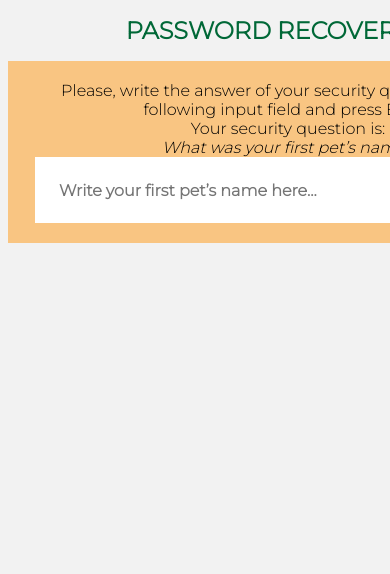
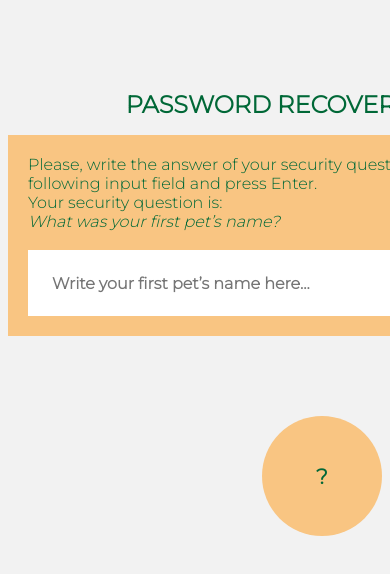
Before and after one commit to Florina84/Florina84.github.io, a plain HTML site: page index.html in a window 390 px wide. Shown: the top 574 px of the page. Drawn offline with Linux system fonts and the light colour scheme.

Commit message:
ultimele modificari

```diff
--- a/index.html
+++ b/index.html
@@ -14,15 +14,19 @@
 <div class="container">
 
     <h1 class="title">PASSWORD RECOVERY</h1>
-    <div class="text">Please, write the answer of your security question into the following input field and press Enter. <br/> Your security question is: <br/> <em>What was your first pet’s name?</em>
-    <input class="input-text" placeholder= "Write your first pet’s name here..." />
+    <div class="text">Please, write the answer of your security question into the following input field and press Enter. <br/> Your security question is: <br/> <em>What was your first pet’s name?</em><br/>
+    <br/><input class="input-text" placeholder= "Write your first pet’s name here..." /> <br/>
 </div>
-   <div class="button-container">
-    <button class="submit-button">?</button>
-   </div>
 
 
 
 </div>
+<div class="button-container">
+       <div></div>
+       <div></div>
+       <div>
+        <button class="submit-button">?</button>
+        </div>
+   </div>
 </body>
 </html>
--- a/style.css
+++ b/style.css
@@ -1,11 +1,13 @@
 body {
     background-color: #F2F2F2;
     text-align: center;
+    margin-top: 90px;
 }
 
 .container {
     width: 520px;
     margin: auto;
+
 
 }
 .title {
@@ -26,10 +28,10 @@ body {
     font-family: 'Montserrat', sans-serif;
         font-size: 16px;
         padding: 20px;
-        color: #4467745;
+        color: #006837;
         background-color: #F9C582;
         width: 520px;
-
+        text-align: left;
 
 }
 
@@ -72,6 +74,8 @@ body {
     font-family: 'Montserrat', sans-serif;
     font-size: 21px;
     margin-bottom: 20px;
+    margin-top: 80px;
+    margin-left: 90px;
     width: 120px;
     height: 120px;
     background-color: #F9C582;
@@ -87,16 +91,21 @@ body {
     font-family: 'Montserrat', sans-serif;
     font-size: 21px;
     margin-bottom: 20px;
+    margin-top: 80px;
+    margin-left: 90px;
     width: 120px;
     height: 120px;
     background-color: #F9C582;
     color: #006837;
     border-radius: 80px;
+    border: none;
     font-weight: bold;
 }
 
+
+}
 .button-container {
-    display: grid;
-   justify-content: end;
+    display: flex;
+    flex-direction: row;
+    justify-content: end;
 }
-}
```
